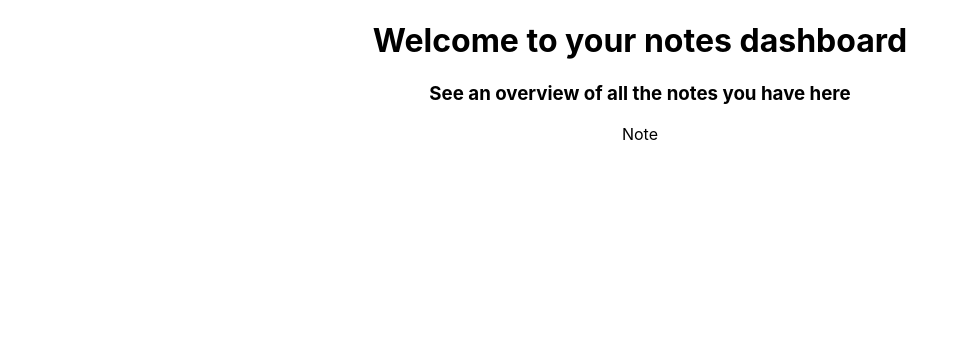
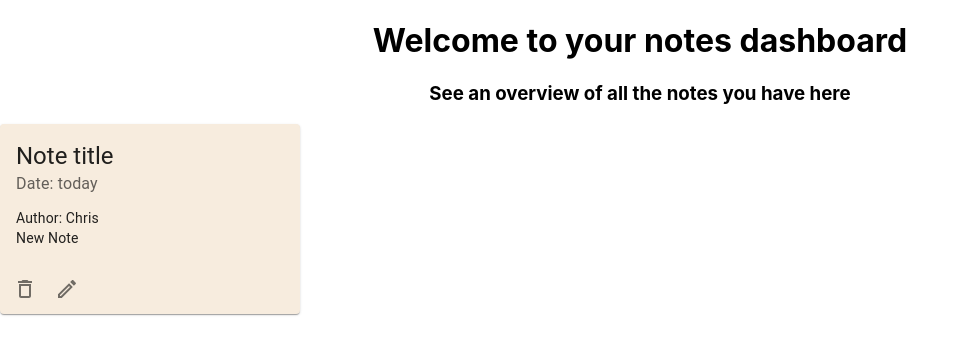
Before and after one commit to smartlightning/react-notes-frontend, a React (Create React App) app: page / in a window 1280 px wide. Shown: the top 354 px of the page, without its empty margins (0-969 px from the left). Built offline with nearby package versions, Linux system fonts and the light colour scheme.

Commit message:
🗒 Notes component

```diff
--- a/package.json
+++ b/package.json
@@ -5,6 +5,7 @@
   "dependencies": {
     "@emotion/react": "^11.10.0",
     "@emotion/styled": "^11.10.0",
+    "@mui/icons-material": "^5.8.4",
     "@mui/material": "^5.10.0",
     "@testing-library/jest-dom": "^5.16.5",
     "@testing-library/react": "^13.3.0",
--- a/src/components/Note.tsx
+++ b/src/components/Note.tsx
@@ -1,10 +1,14 @@
 import { FC } from 'react';
+import BasicNote from './common/BasicCard';
 interface NoteInterface {
   handleDeleteNote: () => void;
+  handleEdit: ()=> void;
 }
 
-const Note: FC<NoteInterface> = ({ handleDeleteNote }) => {
-  return <div>Note</div>;
+const Note: FC<NoteInterface> = ({ handleDeleteNote, handleEdit }) => {
+  return <div>
+    <BasicNote  title= 'Note title' author='Chris' date='today' handleDelete={handleDeleteNote} text='New Note' handleEdit= {handleEdit} />
+  </div>;
 };
 
 export default Note;
--- a/src/components/common/BasicCard.tsx
+++ b/src/components/common/BasicCard.tsx
@@ -1,13 +1,50 @@
+import { DeleteOutlined, EditOutlined } from '@mui/icons-material';
+import {
+  Card,
+  CardActions,
+  CardContent,
+  IconButton,
+  Typography,
+} from '@mui/material';
 import { FC } from 'react';
 
 interface CardInterface {
-  id: string;
+  title: string,
   date: string;
   author: string;
   text: string;
+  handleDelete: () => void;
+  handleEdit: () => void;
 }
-const BasicNote: FC<CardInterface> = ({ id, date, author, text }) => {
-  return <div>BasicNote</div>;
+const BasicNote: FC<CardInterface> = ({ date, author, title,  text, handleDelete, handleEdit }) => {
+  return (
+    <div style= {{textAlign: 'left'}}>
+      <Card sx={{ maxWidth: 300, backgroundColor: '#F7ECDE' }}>
+        <CardContent>
+          <Typography variant='h5' component='div'>
+            {title}
+          </Typography>
+          <Typography sx={{ mb: 1.5 }} color='text.secondary'>
+            Date: {date}
+          </Typography>
+          <Typography variant='body2'>
+            Author: {author}
+            <br />
+            {text}
+          </Typography>
+        </CardContent>
+        <CardActions>
+          <IconButton onClick={handleDelete} size='small'>
+            <DeleteOutlined />
+          </IconButton>
+          <IconButton onClick={handleEdit} size='small'>
+            <EditOutlined />
+          </IconButton>
+
+        </CardActions>
+      </Card>
+    </div>
+  );
 };
 
 export default BasicNote;
--- a/src/pages/NotesDashboard.tsx
+++ b/src/pages/NotesDashboard.tsx
@@ -10,11 +10,15 @@ const NotesDashboard = () => {
     const handleDeleteNote =  () => {
         alert('Request to delete note')
     }
+
+    const handleEdit = () => {
+      alert('Request to edit')
+    }
   return (
     <div>
         <h1>Welcome to your notes dashboard</h1>
         <h3>See an overview of all the notes you have here</h3>
-        <Note handleDeleteNote={handleDeleteNote} />
+        <Note handleEdit = {handleEdit} handleDeleteNote={handleDeleteNote} />
     </div>
   )
 }
```
Also changed, not shown: 1 other file (tests, documents, lock files or other folders).
